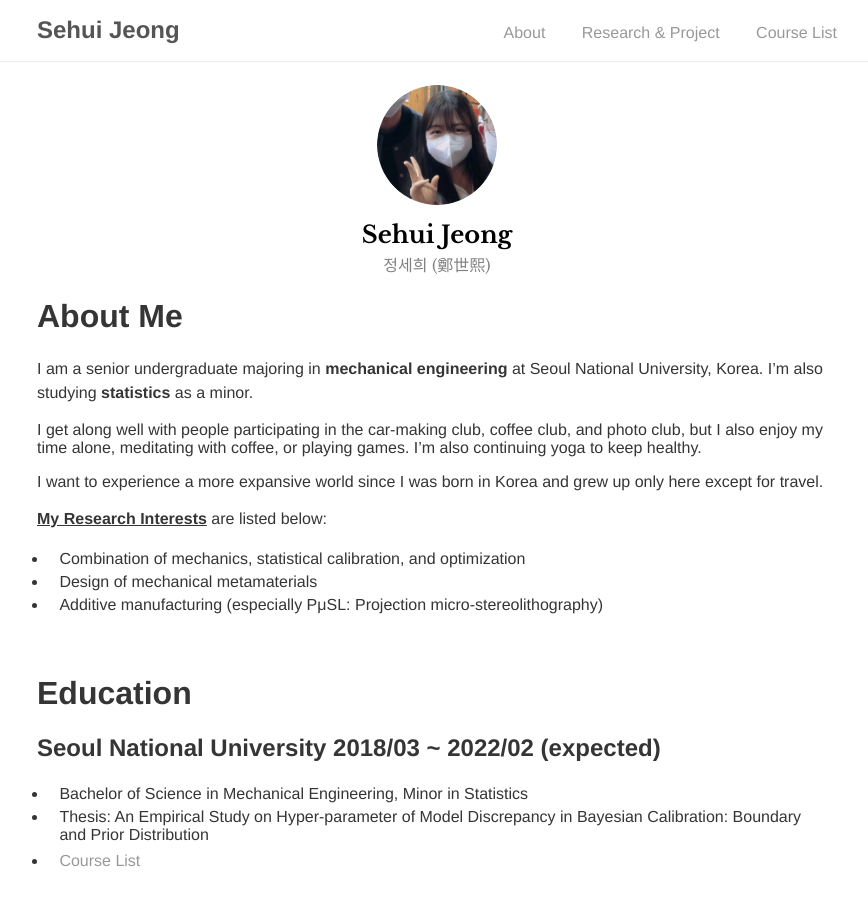
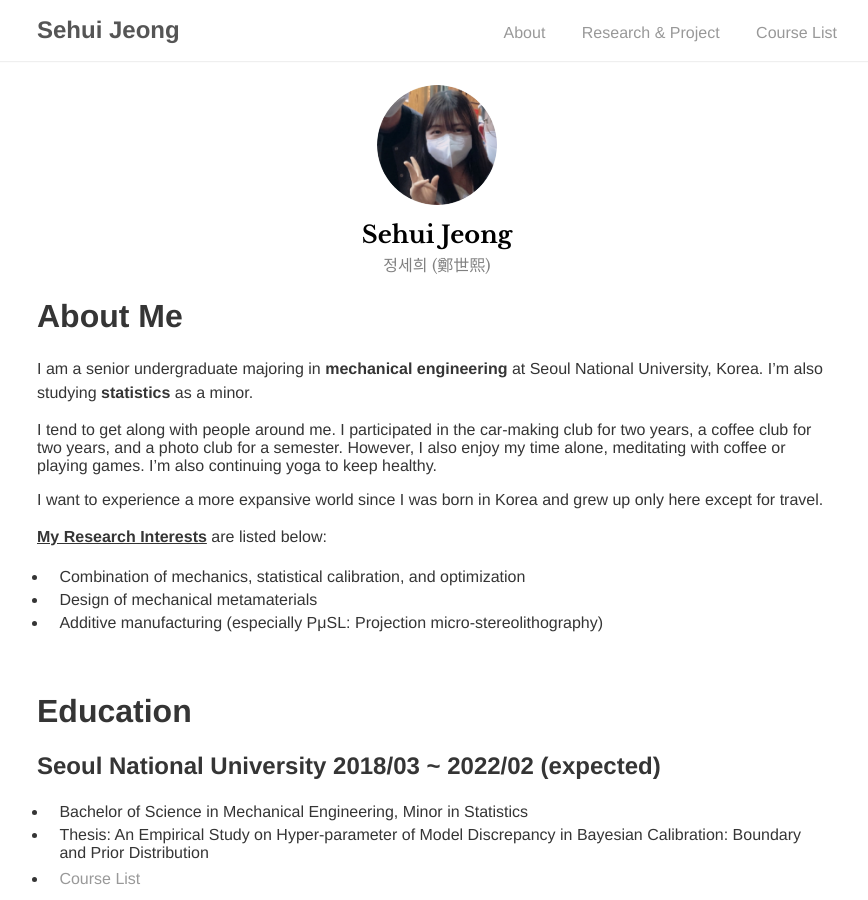
Before and after one commit to tpgml2612/CV, a Jekyll site: the page built from index.md, in a window 1280 px wide and 900 px high. Shown: the whole window, without its empty margins (203-1071 px from the left). Built offline with Jekyll 4.4.1, drawn with Linux system fonts in a browser that asks for light colours; our own code applies the rules of GitHub Pages for plain Markdown files.

Commit message:
Update index.md

```diff
--- a/index.md
+++ b/index.md
@@ -6,7 +6,7 @@ layout: about
 I am a senior undergraduate majoring in <strong>mechanical engineering</strong> at Seoul National University, Korea.
 I'm also studying <strong>statistics</strong> as a minor.
 
-I get along well with people participating in the car-making club, coffee club, and photo club, but I also enjoy my time alone, meditating with coffee, or playing games. I'm also continuing yoga to keep healthy.
+I tend to get along with people around me. I participated in the car-making club for two years, a coffee club for two years, and a photo club for a semester. However, I also enjoy my time alone, meditating with coffee or playing games. I'm also continuing yoga to keep healthy.
 
 I want to experience a more expansive world since I was born in Korea and grew up only here except for travel.
 
```
